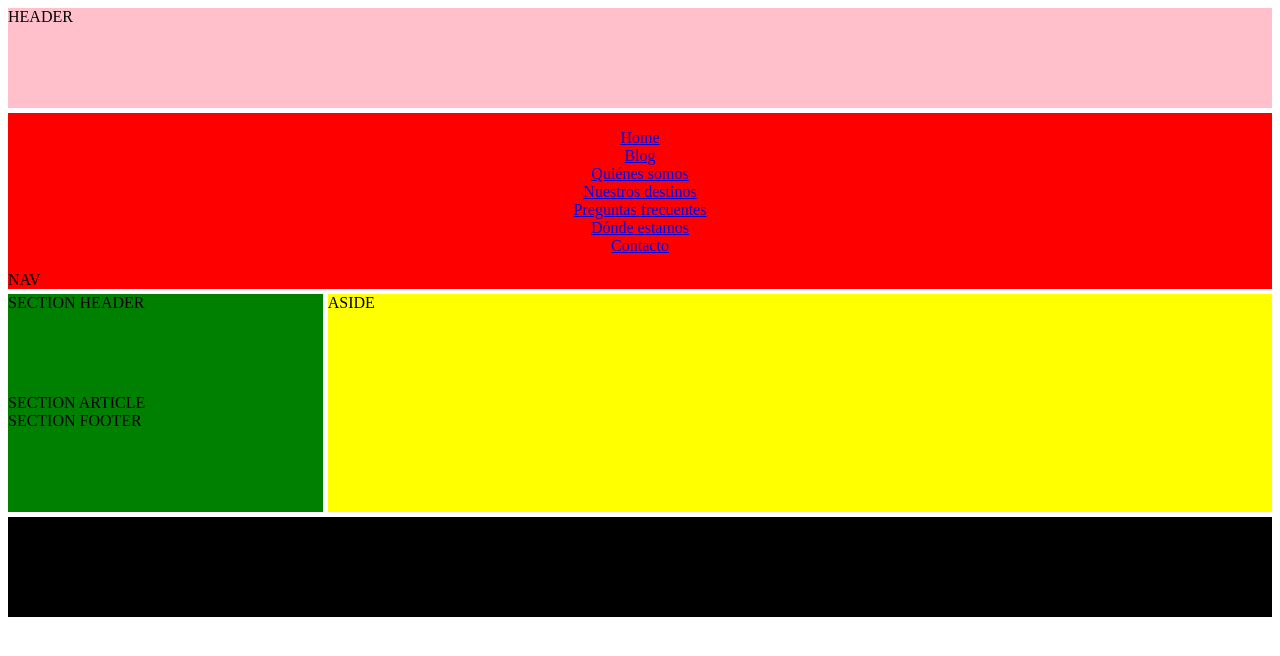
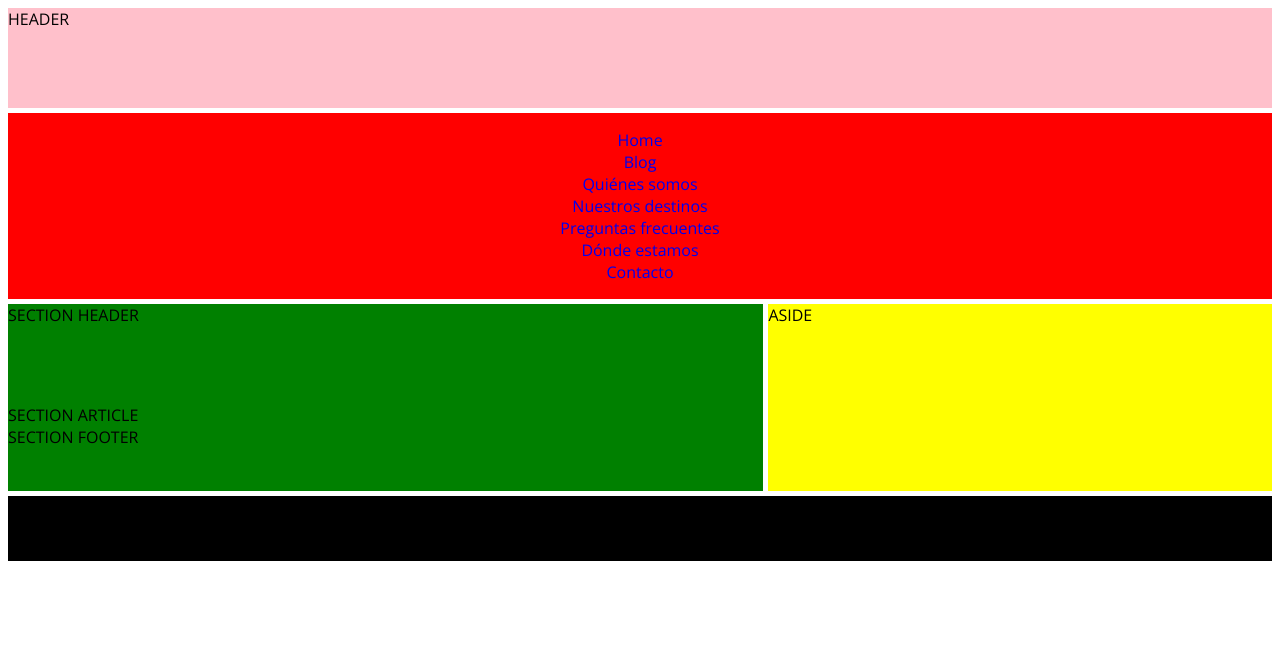
Before and after one commit to AlbertoAguado/ACTIVIDAD_1, a plain HTML site: page index.html in a window 1280 px wide. Drawn offline with nearby package versions, Linux system fonts and the light colour scheme.

Commit message:
cambios maquetacion

```diff
--- a/estilo.css
+++ b/estilo.css
@@ -1,5 +1,6 @@
 
 #contenedor {
+    /*min-height: 100vh*/;
     display: grid;
     grid-gap:5px;
     grid-template-areas:
@@ -8,18 +9,19 @@
         "section"
         "aside"
         "footer";
+    font-family: 'Open Sans', sans-serif;
 }
 
 header {
 
-    min-height:100px;
+    height:100px;
     background-color: blue;
     grid-area: header;
 }
 
 nav {
 
-    min-height:100px;
+    min-height:50px;
     background-color: red;
     grid-area: nav;
 }
@@ -34,6 +36,10 @@ nav ul {
 
 nav ul li {
     text-align: center;
+}
+
+nav ul li a{
+    text-decoration: none;
 }
 
 section {
@@ -64,7 +70,7 @@ aside {
 
 footer {
 
-    min-height:100px;
+    height:65px;
     background-color: black;
     grid-area: footer;
 }
@@ -73,7 +79,7 @@ footer {
 /*Adaptación para ancho variable de monitores de más de 1300px de ancho.*/
 @media screen and (min-width: 1300px) {
     #contenedor {
-        grid-template-columns:1fr 3fr;
+        grid-template-columns:3fr 2fr;
         grid-template-areas:
             "header  header"
             "nav     nav"
@@ -89,7 +95,7 @@ footer {
 /*Adaptación de ancho fijo de resoluciones de 900 a 1300px de ancho.*/
 @media (min-width: 900px) and (max-width: 1299px) {
     #contenedor {
-        grid-template-columns:1fr 3fr;
+        grid-template-columns:3fr 2fr;
         grid-template-areas:
             "header  header"
             "nav     nav"
@@ -106,7 +112,7 @@ footer {
 /*Adaptación optimizada para verse en un iPad en posición vertical.*/
 @media only screen and (min-device-width: 481px) and (max-device-width: 1024px) and (orientation:portrait) {
     #contenedor {
-        grid-template-columns:1fr 3fr;
+        grid-template-columns:3fr 2fr;
         grid-template-areas:
             "header  header"
             "nav     nav"
@@ -127,7 +133,7 @@ footer {
 /*Adaptación optimizada para verse en un iPad en posición horizontal.*/
 @media only screen and (min-device-width: 481px) and (max-device-width: 1024px) and (orientation:landscape) {
     #contenedor {
-        grid-template-columns:1fr 3fr;
+        grid-template-columns:3fr 2fr;
         grid-template-areas:
             "header  header"
             "nav     nav"
@@ -148,7 +154,7 @@ footer {
 /*Adaptación optimizada para verse en un iPhone posición vertical.*/
 @media only screen and (min-device-width: 414px) and (max-device-width: 736px) and (-webkit-min-device-pixel-ratio: 3) and (orientation: portrait) {
     #contenedor {
-        grid-template-columns:1fr 3fr;
+        grid-template-columns:3fr 2fr;
         grid-template-areas:
             "header  header"
             "nav     nav"
@@ -169,7 +175,7 @@ footer {
 /*Adaptación optimizada para verse en un iPhone posición horizontal.*/
 @media only screen and (min-device-width: 414px) and (max-device-width: 736px) and (-webkit-min-device-pixel-ratio: 3) and (orientation: landscape) {
     #contenedor {
-        grid-template-columns:1fr 3fr;
+        grid-template-columns:3fr 2fr;
         grid-template-areas:
             "header  header"
             "nav     nav"
--- a/index.html
+++ b/index.html
@@ -8,7 +8,10 @@
     <meta name="author" content="Alberto Aguado, Sarah Amselem, Beatriz Crespo">
     <meta name="viewport" content="width=device-width, initial-scale=1.0">
     <title>Actividad 1 - HOME</title>
+    <link rel="preconnect" href="https://fonts.gstatic.com">
+    <link href="https://fonts.googleapis.com/css2?family=Open+Sans&display=swap" rel="stylesheet">
     <link rel="stylesheet" href="estilo.css">
+
 </head>
 <body>
     <div id="contenedor">
@@ -25,7 +28,6 @@
                 <li><a href="dondeestamos.html">Dónde estamos</a></li>
                 <li><a href="contacto.html">Contacto</a></li>
             </ul>
-            NAV
         </nav>
         <section>
             <header>
```
